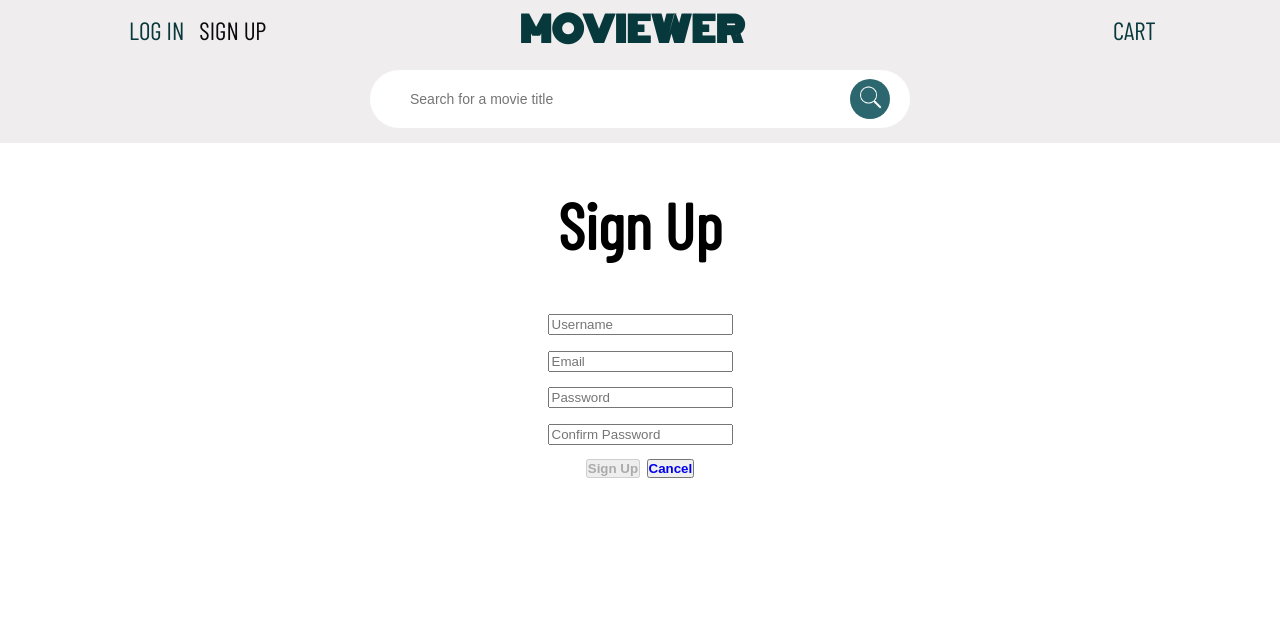
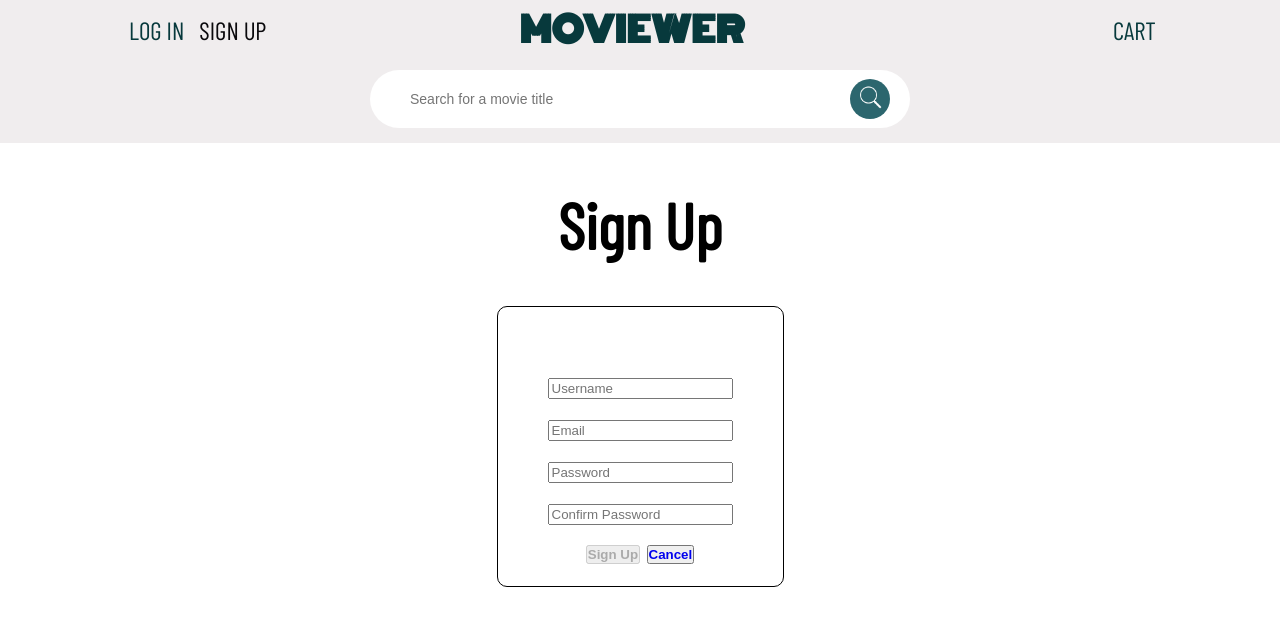
Before and after one commit to Mohamed1419/Moviewer, a React (Create React App) app in the folder client/: page /signup in a window 1280 px wide. Shown: the top 626 px of the page. Built offline with nearby package versions, Linux system fonts and the light colour scheme.

Commit message:
login and signup pages styling

```diff
--- a/client/src/components/SignupForm/SignupForm.css
+++ b/client/src/components/SignupForm/SignupForm.css
@@ -9,12 +9,14 @@
 
 .form-box {
     height: 25%;
+    border: 1px solid black;
+    border-radius: 10px;
+    padding: 50px;
 }
 
 .form-horizontal {
     display: flex;
     flex-direction: column;
-    height: 100%;
     justify-content: space-around;
 }
 
--- a/client/src/pages/LoginPage/LoginPage.css
+++ b/client/src/pages/LoginPage/LoginPage.css
@@ -27,12 +27,14 @@
   button p {
     text-decoration: none;
     font-weight: bold;
+    margin: 0;
   }
 
   .form-group {
     display: flex;
     align-items: center;
     justify-content: center;
+    margin-top: 20px;
   }
 
   h1 {
```
